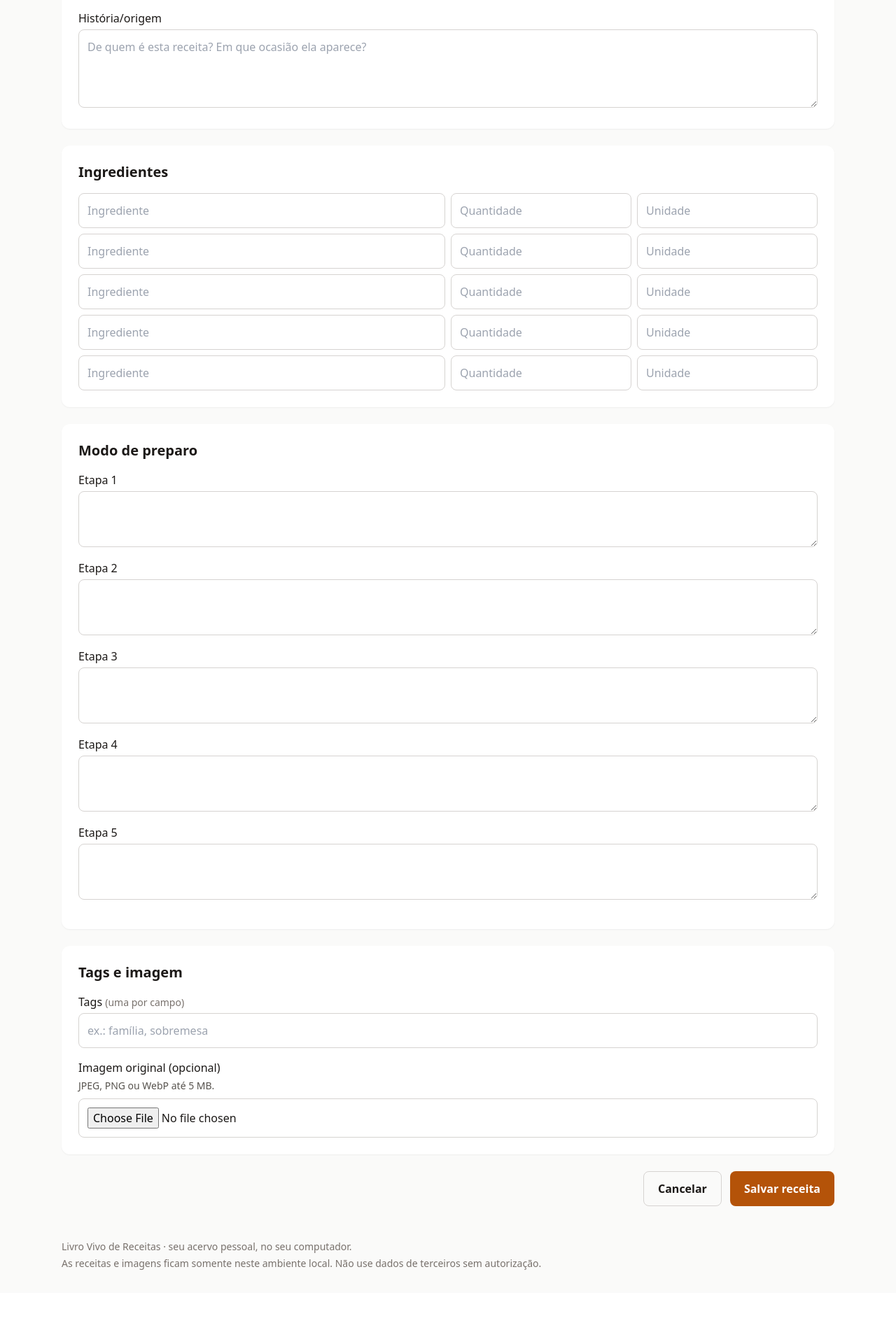
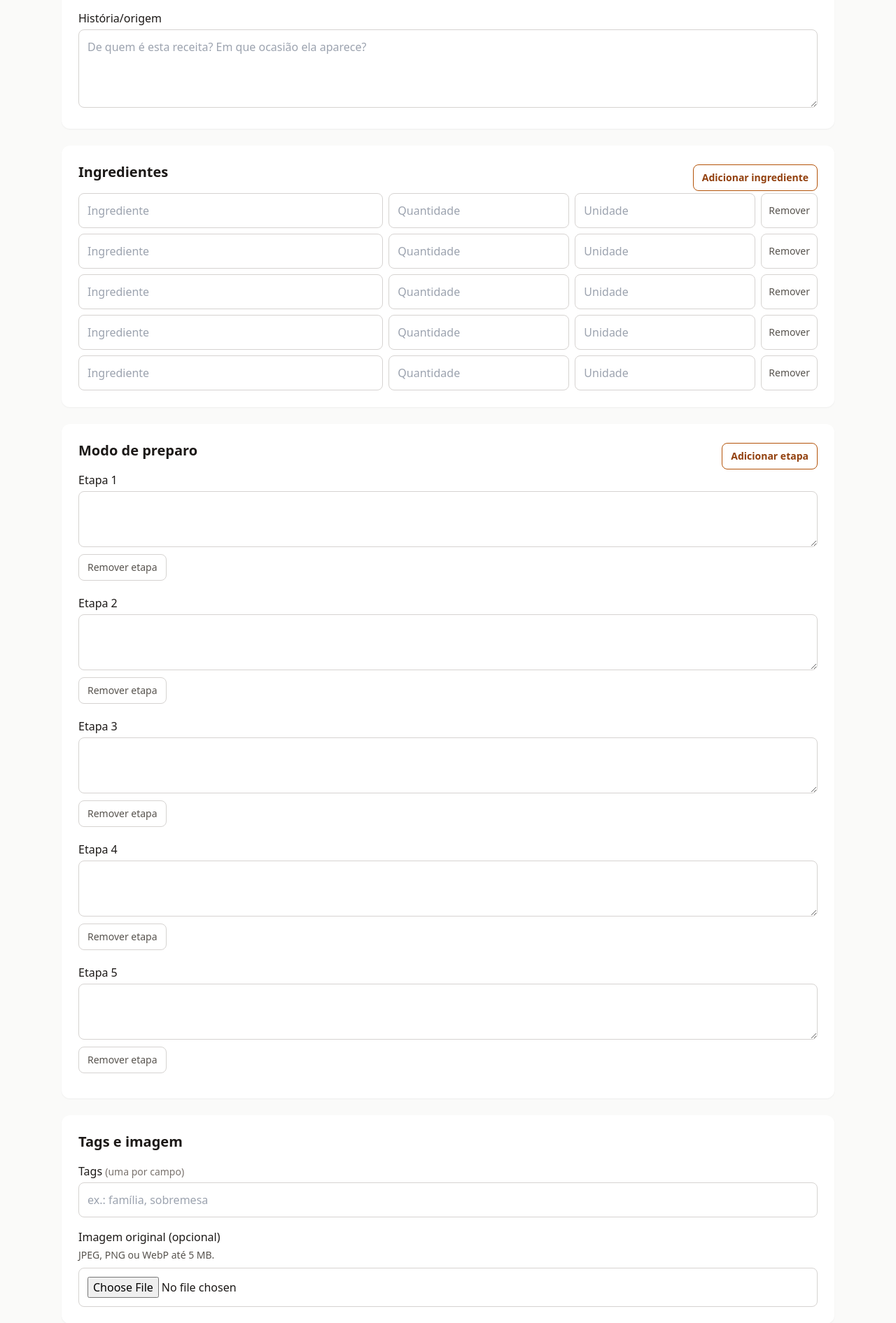
Before and after one commit to tscherubino/esp-t2-es-c4, a FastAPI app: page /recipes/new in a window 1280 px wide. Shown: the part 483-2374 px from the top of the page at 70% size. Before the commit the page ends 2298 px from the top, so only its background shows below. Run offline with FastAPI, Linux system fonts and the light colour scheme; some libraries are stand-ins or nearby versions.

Commit message:
feat(receitas): permitir quantidade expansível de ingredientes e etapas
- adiciona controles para inserir e remover linhas de ingredientes\n- adiciona controles para inserir e remover etapas de preparo\n- preserva e renderiza quantidades superiores a cinco durante a edição\n- mantém os campos existentes e a compatibilidade com o backend atual\n- adiciona teste de criação com sete ingredientes e sete etapas

```diff
--- a/app/templates/recipes/form.html
+++ b/app/templates/recipes/form.html
@@ -24,26 +24,40 @@
       </div>
     </section>
 
-    <section class="rounded-xl bg-white p-6 shadow-sm">
-      <h2 class="mb-4 text-xl font-semibold">Ingredientes</h2>
-      <div class="space-y-2">
-        {% for i in range(5) %}
+    <section class="rounded-xl bg-white p-6 shadow-sm" data-repeatable-group>
+      <div class="flex items-center justify-between gap-3"><h2 class="mb-4 text-xl font-semibold">Ingredientes</h2><button class="rounded-lg border border-amber-700 px-3 py-2 text-sm font-semibold text-amber-800 hover:bg-amber-50" type="button" data-add-row="ingredient">Adicionar ingrediente</button></div>
+      {% set ingredient_count = 5 %}
+      {% if recipe and recipe.ingredients|length > ingredient_count %}{% set ingredient_count = recipe.ingredients|length %}{% endif %}
+      <div class="space-y-2" data-repeatable-list="ingredient">
+        {% for i in range(ingredient_count) %}
           {% set ingredient = recipe.ingredients[i] if recipe and i < recipe.ingredients|length else none %}
-          <div class="grid gap-2 md:grid-cols-12">
-            <input aria-label="Ingrediente {{ i + 1 }}" class="rounded-lg border border-stone-300 p-3 md:col-span-6" name="ingredient_descriptions" placeholder="Ingrediente" value="{{ ingredient.description if ingredient else '' }}">
+          <div class="grid gap-2 md:grid-cols-12" data-repeatable-row>
+            <input aria-label="Ingrediente {{ i + 1 }}" class="rounded-lg border border-stone-300 p-3 md:col-span-5" name="ingredient_descriptions" placeholder="Ingrediente" value="{{ ingredient.description if ingredient else '' }}">
             <input aria-label="Quantidade do ingrediente {{ i + 1 }}" class="rounded-lg border border-stone-300 p-3 md:col-span-3" name="ingredient_quantities" placeholder="Quantidade" value="{{ ingredient.quantity if ingredient and ingredient.quantity else '' }}">
             <input aria-label="Unidade do ingrediente {{ i + 1 }}" class="rounded-lg border border-stone-300 p-3 md:col-span-3" name="ingredient_units" placeholder="Unidade" value="{{ ingredient.unit if ingredient and ingredient.unit else '' }}">
+            <button class="rounded-lg border border-stone-300 px-2 py-2 text-sm text-stone-600 hover:bg-stone-50 md:col-span-1" type="button" data-remove-row aria-label="Remover ingrediente {{ i + 1 }}">Remover</button>
           </div>
         {% endfor %}
       </div>
+      <template data-row-template="ingredient"><div class="grid gap-2 md:grid-cols-12" data-repeatable-row>
+        <input aria-label="Ingrediente __NUMBER__" class="rounded-lg border border-stone-300 p-3 md:col-span-5" name="ingredient_descriptions" placeholder="Ingrediente">
+        <input aria-label="Quantidade do ingrediente __NUMBER__" class="rounded-lg border border-stone-300 p-3 md:col-span-3" name="ingredient_quantities" placeholder="Quantidade">
+        <input aria-label="Unidade do ingrediente __NUMBER__" class="rounded-lg border border-stone-300 p-3 md:col-span-3" name="ingredient_units" placeholder="Unidade">
+        <button class="rounded-lg border border-stone-300 px-2 py-2 text-sm text-stone-600 hover:bg-stone-50 md:col-span-1" type="button" data-remove-row aria-label="Remover ingrediente __NUMBER__">Remover</button>
+      </div></template>
     </section>
 
-    <section class="rounded-xl bg-white p-6 shadow-sm">
-      <h2 class="mb-4 text-xl font-semibold">Modo de preparo</h2>
-      {% for i in range(5) %}
-        {% set step = recipe.preparation_steps[i] if recipe and i < recipe.preparation_steps|length else none %}
-        <label for="step-{{ i }}" class="mb-3 block">Etapa {{ i + 1 }}<textarea id="step-{{ i }}" class="mt-1 min-h-20 w-full rounded-lg border border-stone-300 p-3 focus:border-amber-700 focus:outline-none focus:ring-2 focus:ring-amber-200" name="step_instructions">{{ step.instruction if step else '' }}</textarea></label>
-      {% endfor %}
+    <section class="rounded-xl bg-white p-6 shadow-sm" data-repeatable-group>
+      <div class="flex items-center justify-between gap-3"><h2 class="mb-4 text-xl font-semibold">Modo de preparo</h2><button class="rounded-lg border border-amber-700 px-3 py-2 text-sm font-semibold text-amber-800 hover:bg-amber-50" type="button" data-add-row="step">Adicionar etapa</button></div>
+      {% set step_count = 5 %}
+      {% if recipe and recipe.preparation_steps|length > step_count %}{% set step_count = recipe.preparation_steps|length %}{% endif %}
+      <div class="space-y-2" data-repeatable-list="step">
+        {% for i in range(step_count) %}
+          {% set step = recipe.preparation_steps[i] if recipe and i < recipe.preparation_steps|length else none %}
+          <div data-repeatable-row><label for="step-{{ i }}" class="mb-1 block">Etapa {{ i + 1 }}<textarea id="step-{{ i }}" class="mt-1 min-h-20 w-full rounded-lg border border-stone-300 p-3 focus:border-amber-700 focus:outline-none focus:ring-2 focus:ring-amber-200" name="step_instructions">{{ step.instruction if step else '' }}</textarea></label><button class="mb-3 rounded-lg border border-stone-300 px-3 py-2 text-sm text-stone-600 hover:bg-stone-50" type="button" data-remove-row aria-label="Remover etapa {{ i + 1 }}">Remover etapa</button></div>
+        {% endfor %}
+      </div>
+      <template data-row-template="step"><div data-repeatable-row><label for="step-__INDEX__" class="mb-1 block">Etapa __NUMBER__<textarea id="step-__INDEX__" class="mt-1 min-h-20 w-full rounded-lg border border-stone-300 p-3 focus:border-amber-700 focus:outline-none focus:ring-2 focus:ring-amber-200" name="step_instructions"></textarea></label><button class="mb-3 rounded-lg border border-stone-300 px-3 py-2 text-sm text-stone-600 hover:bg-stone-50" type="button" data-remove-row aria-label="Remover etapa __NUMBER__">Remover etapa</button></div></template>
     </section>
 
     <section class="rounded-xl bg-white p-6 shadow-sm">
@@ -57,4 +71,25 @@
 
     <div class="flex flex-col-reverse gap-3 sm:flex-row sm:justify-end"><a class="rounded-lg border border-stone-300 px-5 py-3 text-center font-semibold hover:bg-white" href="/recipes">Cancelar</a><button class="rounded-lg bg-amber-700 px-5 py-3 font-semibold text-white hover:bg-amber-800" type="submit">Salvar receita</button></div>
   </form>
+  <script>
+    document.querySelectorAll('[data-repeatable-group]').forEach((group) => {
+      const list = group.querySelector('[data-repeatable-list]');
+      const template = group.querySelector('[data-row-template]');
+      const addButton = group.querySelector('[data-add-row]');
+      let nextNumber = list.querySelectorAll('[data-repeatable-row]').length + 1;
+
+      addButton.addEventListener('click', () => {
+        const row = template.innerHTML
+          .replaceAll('__INDEX__', String(nextNumber - 1))
+          .replaceAll('__NUMBER__', String(nextNumber));
+        list.insertAdjacentHTML('beforeend', row);
+        nextNumber += 1;
+      });
+
+      list.addEventListener('click', (event) => {
+        const removeButton = event.target.closest('[data-remove-row]');
+        if (removeButton) removeButton.closest('[data-repeatable-row]').remove();
+      });
+    });
+  </script>
 {% endblock %}
```
Also changed, not shown: tests/test_manual_flow.py (+34 -0 lines).
